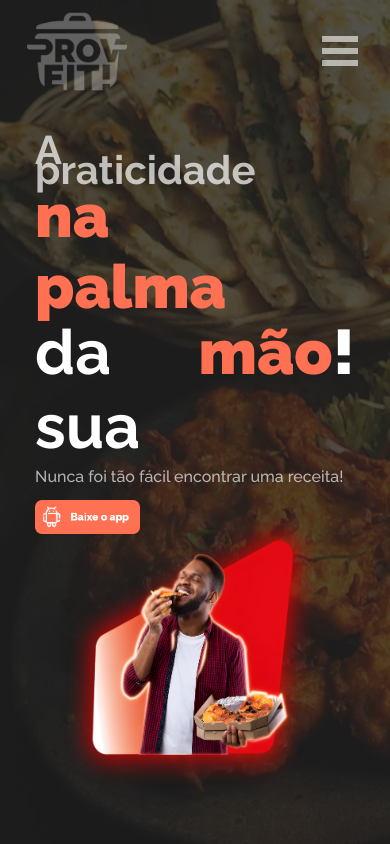
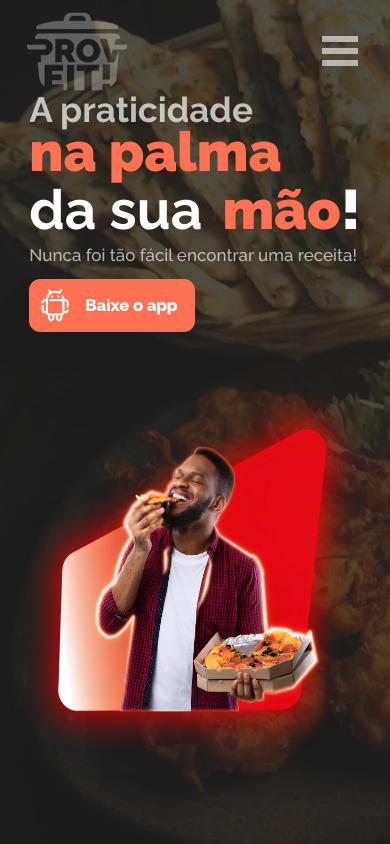
Before and after one commit to Taviin7/Proveit_Landing_Pages, a React (Create React App) app: page / in a window 390 px wide. Shown: the top 844 px of the page. Built offline with nearby package versions, Linux system fonts and the light colour scheme.

Commit message:
quase finalizando a home_mobile

```diff
--- a/src/Components/Home/HomeMobile.jsx
+++ b/src/Components/Home/HomeMobile.jsx
@@ -1,15 +1,13 @@
 import React, { useEffect, useState } from "react";
 import { push as Menu } from 'react-burger-menu';
 import "./Home_cel.css";
-import hamburguer_menu from "./Imgs/hamburguer-menu.png";
-import cross from "./Imgs/cross.png";
 import Logo from "./Imgs/proveitLogo.png";
 import negao from "./Imgs/negao.png";
 import BtnDownload from "./Imgs/Download_button 1.png";
 
 export default function Home() {
     return (
-        <section className="section1" id="Home">
+        <section className="section1_mobile" id="Home">
             <div className="fundo">
                 <header>
                     <div className="container_logo">
--- a/src/Components/Home/Home_cel.css
+++ b/src/Components/Home/Home_cel.css
@@ -6,7 +6,7 @@
 
     }
 
-    .fundo {
+    .section1_mobile .fundo {
         display: flex;
         width: 100%;
         background-repeat: no-repeat;
@@ -14,14 +14,14 @@
         flex-direction: column;
     }
 
-    header {
+    .section1_mobile header {
         display: flex;
         justify-content: space-between;
         width: 100%;
         height: 12%;
     }
 
-    .bm-burger-button {
+    .section1_mobile .bm-burger-button {
         position: fixed;
         width: 36px;
         height: 30px;
@@ -29,61 +29,61 @@
     }
 
     /* Color/shape of burger icon bars */
-    .bm-burger-bars {
+    .section1_mobile .bm-burger-bars {
         background: rgba(255, 255, 255, 0.6);
         opacity: 1;
     }
 
-    .bm-burger-bars-hover {
+    .section1_mobile .bm-burger-bars-hover {
         background: #FF7152;
     }
 
-    .bm-cross-button {
+    .section1_mobile .bm-cross-button {
         height: 24px;
         width: 24px;
     }
 
     /* Color/shape of close button cross */
-    .bm-cross {
+    .section1_mobile .bm-cross {
         background: #fff;
     }
 
-    .bm-menu-wrap {
+    .section1_mobile .bm-menu-wrap {
         position: fixed;
         height: 100%;
     }
 
     /* General sidebar styles */
-    .bm-menu {
+    .section1_mobile .bm-menu {
         background: #373a47;
         padding: 2.5em 1.5em 0;
         font-size: 1.15em;
     }
 
     /* Morph shape necessary with bubble or elastic */
-    .bm-morph-shape {
+    .section1_mobile .bm-morph-shape {
         fill: #373a47;
     }
 
     /* Wrapper for item list */
-    .bm-item-list {
+    .section1_mobile .bm-item-list {
         color: #b8b7ad;
         padding: 0.8em;
     }
 
     /* Individual item */
-    .bm-item {
+    .section1_mobile .bm-item {
         display: inline-block;
     }
 
     /* Styling of overlay */
-    .bm-overlay {
+    .section1_mobile .bm-overlay {
         background: rgba(0, 0, 0, 0.3);
     }
 
 
 
-    .fundo::before {
+    .section1_mobile .fundo::before {
         content: "";
         background-image: url("./Imgs/mesafundo.jpg");
         background-size: cover;
@@ -97,122 +97,123 @@
     }
 
 
-    .hamburguermenu {
+    .section1_mobile .hamburguermenu {
         display: flex;
         height: 100%;
         width: 35%;
         justify-content: center;
     }
 
-    .container_logo {
+    .section1_mobile .container_logo {
         margin-left: 7%;
         margin-right: 2%;
         margin-top: 0.5%;
     }
 
-    .logo {
+    .section1_mobile .logo {
         height: 100%;
     }
 
-    .section1 .baixeoapp:hover {
+    .section1_mobile .section1 .baixeoapp:hover {
         transition: 0.2;
         background-color: #fff;
         color: #FF7152;
     }
 
-    .container_main {
+    .section1_mobile .container_main {
         display: flex;
         flex-direction: column;
         align-items: center;
+
         width: 100%;
-        height: 100%;
+        height: 88%;
 
     }
 
-    .section1 .container {
+    .section1_mobile .container {
         display: flex;
         flex-direction: column;
-        width: 90%;
-        height: 47%;
+        width: 85%;
+        height: 35%;
     }
 
-    .section1 .titleBox1 {
+    .section1_mobile .titleBox1 {
         display: flex;
         flex-direction: column;
-        width: 55%;
+        width: 100%;
     }
 
-    .titleBox2 {
-        width: 320px;
+    .section1_mobile .titleBox2 {
         display: flex;
-        margin-top: -2%;
+        width: 100%;
+        /* margin-top: -2%; */
     }
 
-    .font-WhiteOpace {
+    .section1_mobile .font-WhiteOpace {
         font-family: 'raleway-bold';
-        line-height: 50%;
-        font-size: 250%;
-        opacity: 70%;
+        /* line-height: 50%; */
+        font-size: 35px;
+        /* opacity: 70%; */
         color: #fff;
     }
 
-    .fontOrange {
-        font-size: 380%;
+    .section1_mobile .fontOrange {
+        font-size: 55px;
         color: #FF7152;
         font-family: "raleway-black";
     }
 
-    .font-White {
+    .section1_mobile .font-White {
         display: flex;
         flex-direction: row;
         justify-content: space-between;
         width: 100%;
-        font-size: 389%;
+        font-size: 55px;
         color: #fff;
         font-family: 'raleway-bold';
     }
 
-    .text-orange {
+    .section1_mobile .text-orange {
         font-family: 'raleway-black';
         color: #FF7152;
     }
 
-    .exclamacao {
+    .section1_mobile .exclamacao {
         font-family: "raleway-black";
     }
 
-    .subtitleBox {
+    .section1_mobile .subtitleBox {
         font-family: 'raleway-medium';
-        font-size: 100%;
-        margin-top: 1%;
+        font-size: 17px;
+        /* margin-top: 1%; */
         color: #fff;
         opacity: 66%;
     }
 
-    .Box_BtnDownload {
-        width: 30%;
-        margin-top: 4%;
+    .section1_mobile .Box_BtnDownload {
+        width: 50%;
+        /* margin-top: 4%; */
     }
 
-    .BtnDownload {
+    .section1_mobile .BtnDownload {
         width: 100%;
     }
 
-    .BtnDownload:hover {
+    .section1_mobile .BtnDownload:hover {
         scale: 1.1;
         transition: 0.2s;
     }
 
-    .imgBox {
+    .section1_mobile .imgBox {
         display: flex;
         flex-direction: row;
         justify-content: space-around;
         width: 100%;
-        height: 100%;
+        height: 65%;
     }
 
-    .section1 .imgBox img {
-        width: 75%;
-        height: 93%;
+    .section1_mobile .imgBox img {
+        width: 100%;
+        height: 90%;
     }
 }
```
